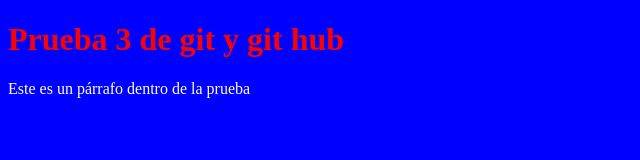
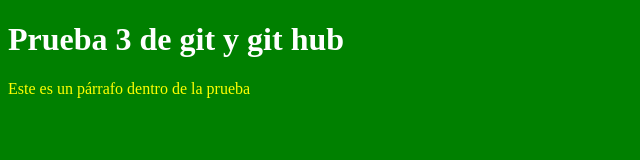
Before and after one commit to damiannodarse/practica3, a plain HTML site: page index.html in a window 1280 px wide. Shown: the whole page, without its empty margins (0-640 px from the left). Drawn offline with Linux system fonts and the light colour scheme.

Commit message:
Se cambiaron los colores

```diff
--- a/css/estilos.css
+++ b/css/estilos.css
@@ -1,7 +1,7 @@
 body{
-  background-color: blue;
+  background-color: green;
+  color: yellow;
+}
+h1{
   color: white;
 }
-h1{
-  color: red;
-}
```
